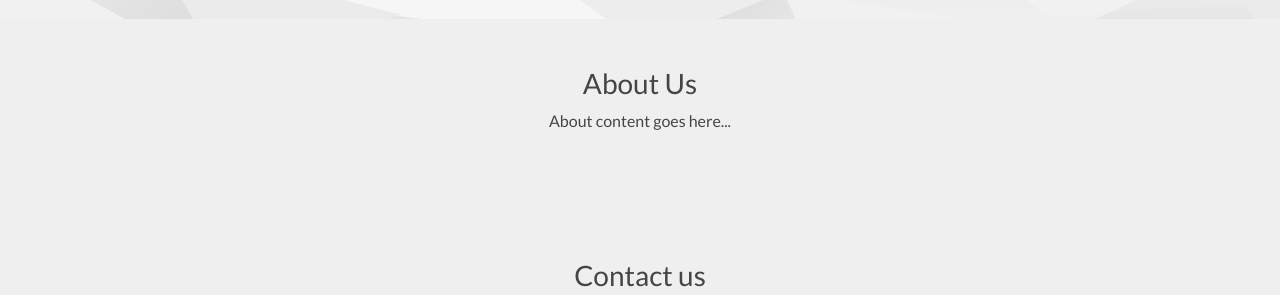
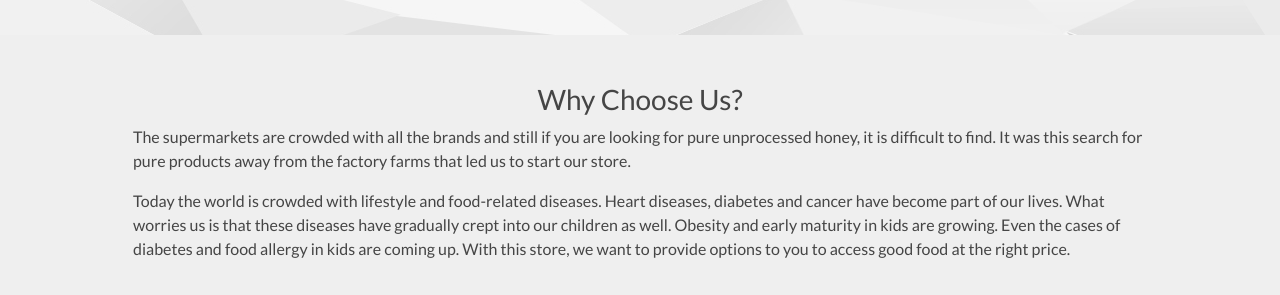
Before and after one commit to hareeshcs33/organic-shopping-cart, a Vue app: page / in a window 1280 px wide. Shown: the part 2502-2797 px from the top of the page. Built offline with nearby package versions, Linux system fonts and the light colour scheme.

Commit message:
footer ui update

```diff
--- a/src/components/footer-content.vue
+++ b/src/components/footer-content.vue
@@ -1,52 +1,84 @@
 <template>
-  <div>
+  <div class="w-100 footer-content">
+    <div class="container">
       <div
-      class="d-flex flex-column align-items-center justify-content-between footer-content p-5"
+        class="d-flex flex-column align-items-center justify-content-between p-5 mt-5"
       >
         <section class="about-section" id="about">
-        <h3 class="text-center">About Us</h3>
-        <p>About content goes here...</p>
+          <h3 class="text-center">Why Choose Us?</h3>
+          <p>
+            The supermarkets are crowded with all the brands and still if you
+            are looking for pure unprocessed honey, it is difficult to find. It
+            was this search for pure products away from the factory farms that
+            led us to start our store.
+          </p>
+          <p>
+            Today the world is crowded with lifestyle and food-related diseases.
+            Heart diseases, diabetes and cancer have become part of our lives.
+            What worries us is that these diseases have gradually crept into our
+            children as well. Obesity and early maturity in kids are growing.
+            Even the cases of diabetes and food allergy in kids are coming up.
+            With this store, we want to provide options to you to access good
+            food at the right price.
+          </p>
         </section>
-      <section class="contact-section" id="contact">
-        <h3 class="text-center">Contact us</h3>
-        <p>Contact details goes here...</p>
+        <section class="contact-section w-100 mx-5 my-3 my-md-5" id="contact">
+          <h3 class="text-center mb-3">Contact us</h3>
+          <div class="d-flex flex-column flex-md-row m-0">
+            <div class="">
+              <div class="img-box mx-auto mb-5 mb-md-0">
+                <img src="../assets/myc2pic.jpg" alt="image" class="item-img" />
+              </div>
+            </div>
+            <div class="m-0 ml-md-5">
+              <p>Hareesh Sapparad</p>
+              <p>
+                <i class="fas fa-envelope"></i
+                ><a class="link pl-2">hareesh_sapparad@gmail.com</a>
+              </p>
+              <p>
+                <i class="fas fa-phone-alt"></i>
+                <a class="link pl-2">012-345-6789</a>
+              </p>
+            </div>
+          </div>
         </section>
         <footer class="footer">
           <div
-          class="d-flex align-items-center justify-content-center social-icons mb-3"
+            class="d-flex align-items-center justify-content-center social-icons flex-wrap mb-3"
           >
-          <a class="d-flex align-items-center mr-3 link">
+            <a class="d-flex align-items-center mr-3 mb-3 link">
               <i class="fab fa-facebook-square icon"></i>Facebook
             </a>
-          <a class="d-flex align-items-center mr-3 link">
+            <a class="d-flex align-items-center mr-3 mb-3 link">
               <i class="fab fa-twitter icon"></i>Twitter
             </a>
-          <a class="d-flex align-items-center mr-3 link">
+            <a class="d-flex align-items-center mr-3 mb-3 link">
               <i class="fab fa-instagram icon"></i>Instagram
             </a>
-          <a class="d-flex align-items-center mr-3 link">
+            <a class="d-flex align-items-center mr-3 mb-3 link">
               <i class="fab fa-youtube icon"></i>Youtube
             </a>
-          <a class="d-flex align-items-center mr-3 link">
+            <a class="d-flex align-items-center mr-3 mb-3 link">
               <i class="fab fa-whatsapp icon"></i>Whatsapp
             </a>
           </div>
-        <div class="footer-text text-center">
+          <div class="text-center">
             <div class="mb-2">
-            <a class="link"
-              >&copy; 2021 hareesh_sapparad_organicshopping.com
-            </a>
+              &copy; 2021
+              <a class="link">hareesh_sapparad_organicshopping.com </a>
               All rights reserved.
             </div>
             <p class="mb-0">
-            The content and images used on this site are copyright protected and
-            copyrights vests with the respective owners. The usage of the
-            content and images on this website is intended to promote the works
-            and no endorsement of the artist shall be implied. Unauthorized use
-            is prohibited and punishable by law.
+              The content and images used on this site are copyright protected
+              and copyrights vests with the respective owners. The usage of the
+              content and images on this website is intended to promote the
+              works and no endorsement of the artist shall be implied.
+              Unauthorized use is prohibited and punishable by law.
             </p>
           </div>
         </footer>
+      </div>
     </div>
   </div>
 </template>
@@ -65,4 +97,7 @@ export default {};
   font-size: 22px;
   margin-right: 5px;
 }
+.img-box {
+  border-radius: 100%;
+}
 </style>
--- a/src/components/home.vue
+++ b/src/components/home.vue
@@ -1,6 +1,6 @@
 <template>
   <div class="container mb-5">
-    <div class="d-flex align-items-center justify-content-center">
+    <div class="d-flex align-items-center justify-content-center mb-3">
       <a
         class="p-2 link text-center"
         @click="getSeedsFilter('all')"
```
Also changed, not shown: src/assets/myc2pic.jpg (added). Lines whose indentation alone changed are shown as unchanged.
